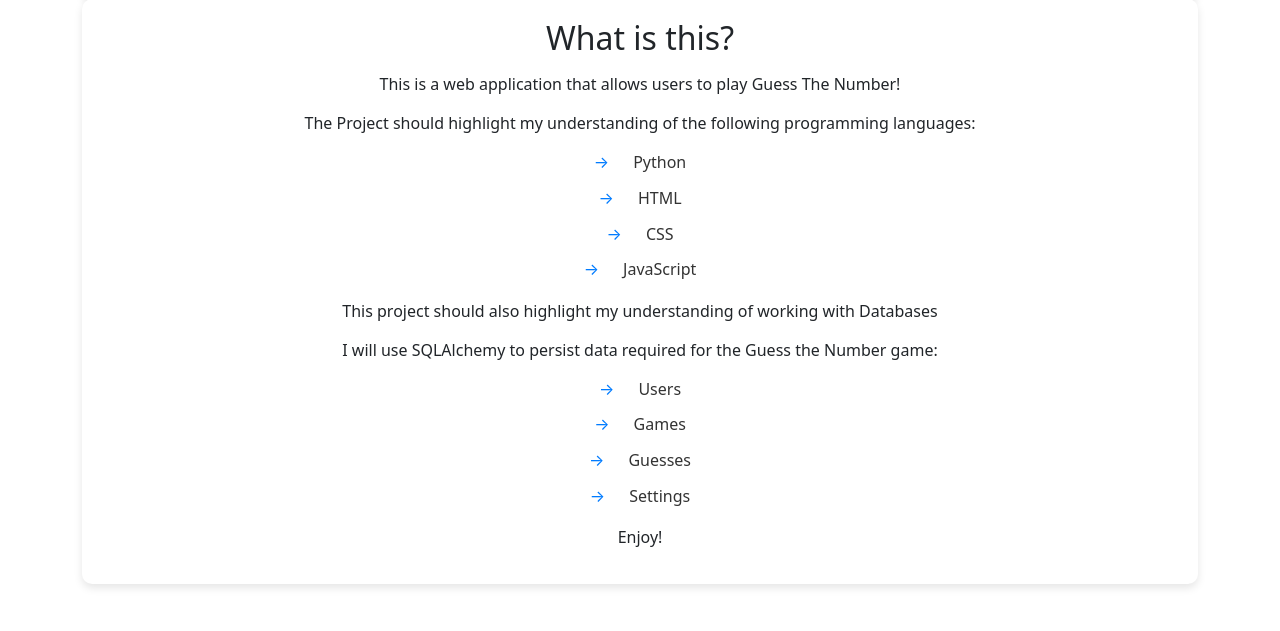
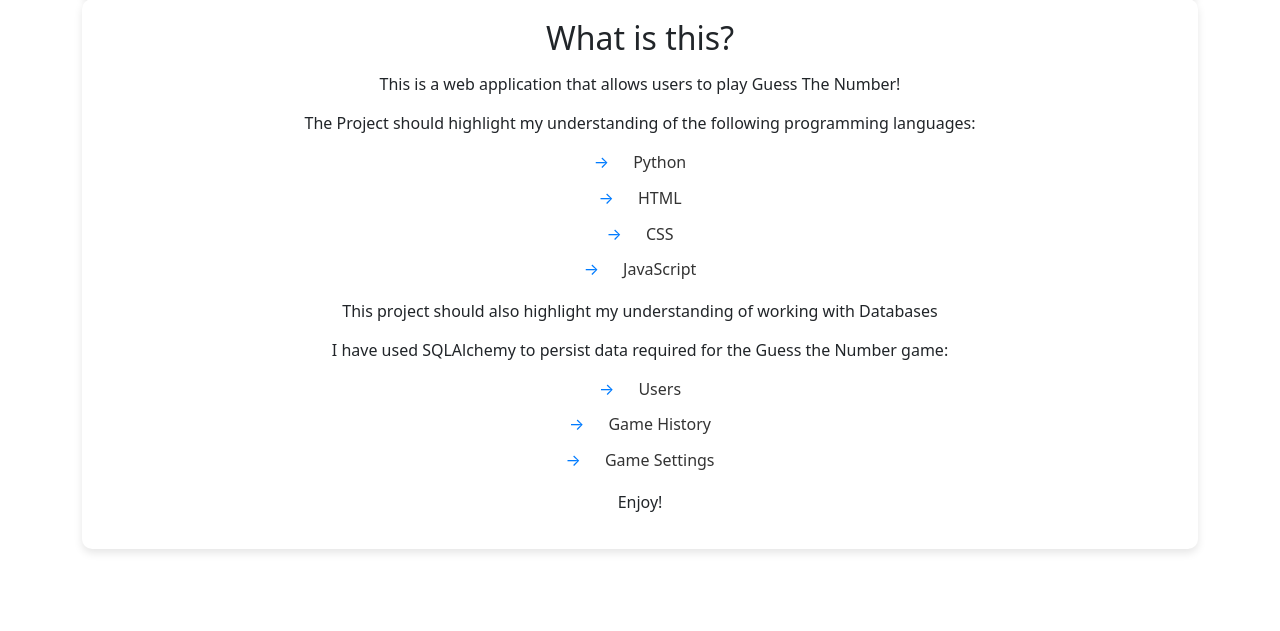
Before and after one commit to KeironTJ/KJCS50, a Flask app: page / in a window 1280 px wide. Shown: the part 169-800 px from the top of the page. Run offline with Flask 3, Linux system fonts and the light colour scheme; the visitor is signed in with stand-in values (Sample User, id 1).

Commit message:
amended info

```diff
--- a/app/templates/index.html
+++ b/app/templates/index.html
@@ -20,12 +20,12 @@
     </p>
 
     <p class="customp">This project should also highlight my understanding of working with Databases</p>
-    <p class="customp">I will use SQLAlchemy to persist data required for the Guess the Number game:
+    <p class="customp">I have used SQLAlchemy to persist data required for the Guess the Number game:
         <ul class="customul">
             <li class="customli">Users</li>
-            <li class="customli">Games</li>
-            <li class="customli">Guesses</li>
-            <li class="customli">Settings</li>
+            <li class="customli">Game History</li>
+            <li class="customli">Game Settings</li>
+
         </ul>
     </p>
 
```
